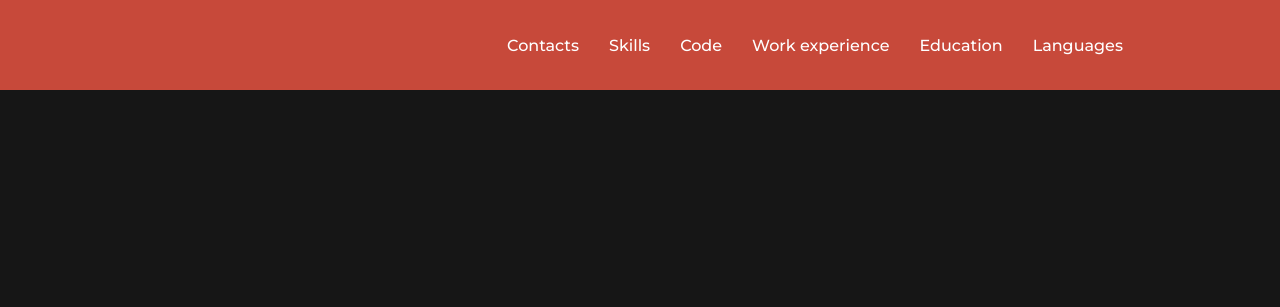
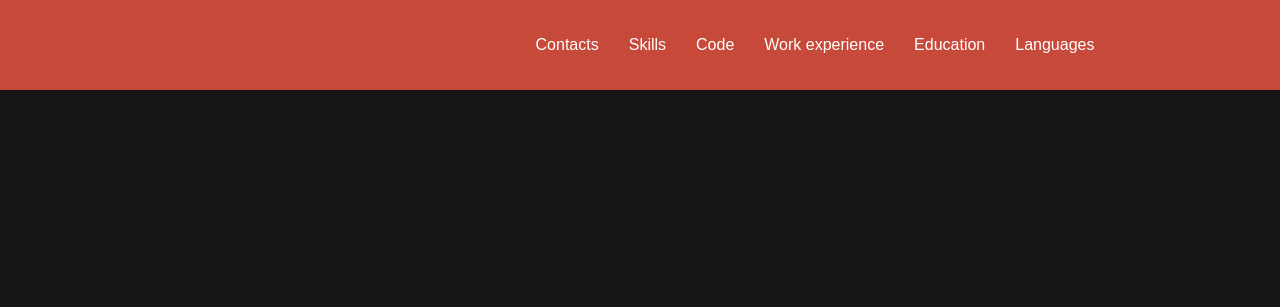
Before and after one commit to ZhQriks/rsschool-cv, a plain HTML site: page index.html in a window 1280 px wide. Shown: the top 307 px of the page. Drawn offline with Linux system fonts and the light colour scheme.

Commit message:
feat: deleted import

```diff
--- a/styles.css
+++ b/styles.css
@@ -1,4 +1,3 @@
-@import url('https://fonts.googleapis.com/css2?family=Montserrat:wght@500;600;700&display=swap');
 * {
     box-sizing: border-box;
     -moz-box-sizing: border-box;
```
